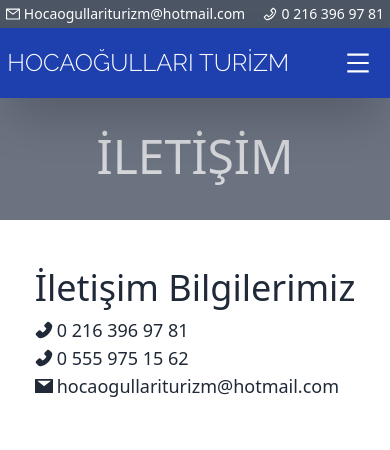
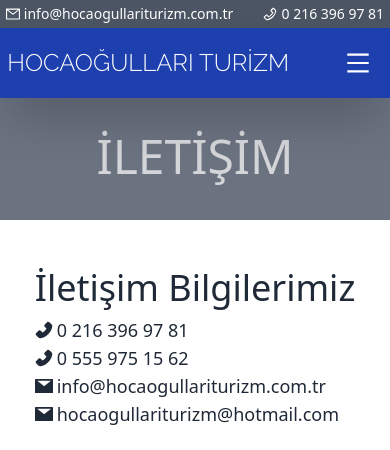
Before and after one commit to muhametkus/hocaogullari, a React (Vite) app in the folder client/: page /iletisim in a window 390 px wide. Shown: the top 450 px of the page. Built offline with nearby package versions, Linux system fonts and the light colour scheme.

Commit message:
update mail ve iletisim formu mobilde kayma sorunu

```diff
--- a/client/src/components/Navbar/NavbarUst.jsx
+++ b/client/src/components/Navbar/NavbarUst.jsx
@@ -8,7 +8,7 @@
   return (
     <div className={`w-full bg-gray-600 flex items-center fixed top-0 z-30 ${mobilMenu?"sm:hidden":"flex"} ${isVisible?"":"sm:hidden"}`}>
             <div className={`2xl:w-[1536px] w-[85%] md:w-[95%] sm:w-[97%] mx-auto flex items-center gap-x-10 sm:gap-x-2 sm:justify-between text-white sm:text-sm py-1  `}>
-                <div className='flex items-center gap-x-1 mailUstKisim'><MailOutlined /><a href="mailto:hocaogullariturizm@hotmail.com">Hocaogullariturizm@hotmail.com</a></div>
+                <div className='flex items-center gap-x-1 mailUstKisim'><MailOutlined /><a href="mailto:hocaogullariturizm@hotmail.com">info@hocaogullariturizm.com.tr</a></div>
                 <div className='flex items-center gap-x-1'><PhoneOutlined /><a href="tel:+902163969781">0 216 396 97 81</a></div>
             </div>
     </div>
--- a/client/src/pages/Iletisim.jsx
+++ b/client/src/pages/Iletisim.jsx
@@ -16,6 +16,7 @@
           <div className='flex flex-col text-lg '>
             <a className='flex items-center gap-x-1' href="tel:+902163969781"><PhoneFilled /> <span>0 216 396 97 81</span></a>
             <a className='flex items-center gap-x-1' href="tel:+905559751562"><PhoneFilled /> <span>0 555 975 15 62</span></a>
+            <a className='flex items-center gap-x-1' href='mailto:info@hocaogullariturizm.com.tr'><MailFilled /> <span>info@hocaogullariturizm.com.tr</span></a>
             <a className='flex items-center gap-x-1' href='mailto:hocaogullariturizm@hotmail.com'><MailFilled /> <span>hocaogullariturizm@hotmail.com</span></a>
           </div>
         </div>
@@ -37,7 +38,7 @@
 
         </div>
         <div className=''>
-          <div className='sm:pl-14 md:pl-28'>
+          <div className='sm:pl-8 md:pl-28'>
             <IletisimFormu/>
           </div>
         </div>
```
